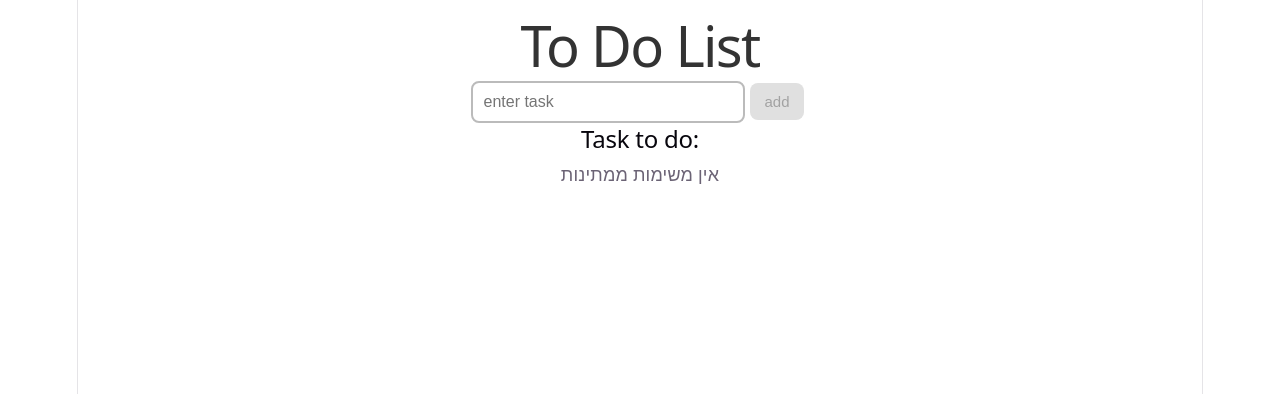
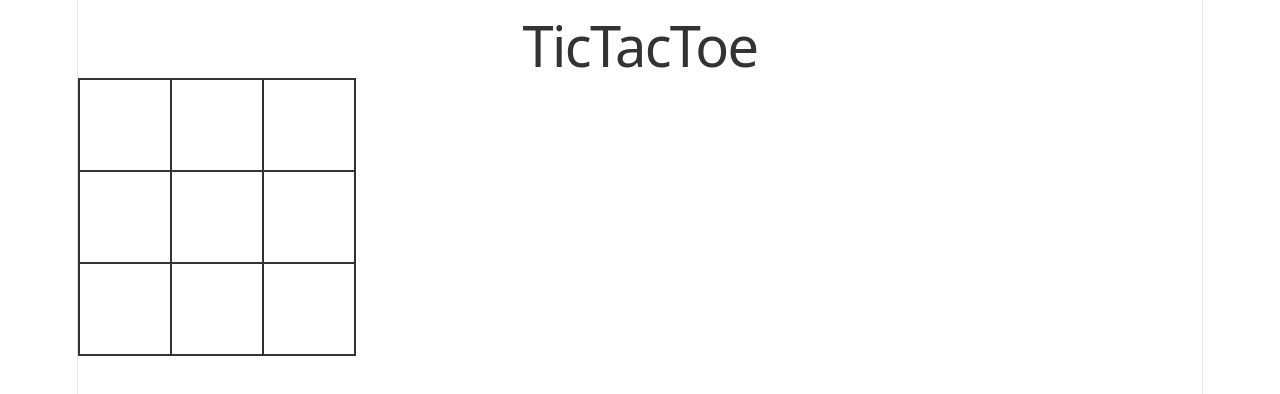
Before and after one commit to Aviyay318/code_class_year_b, a React (Vite) app in the folder edulab/: page / in a window 1280 px wide. Shown: the top 394 px of the page. Built offline with nearby package versions, Linux system fonts and the light colour scheme.

Commit message:
add css Tic Tac toe

```diff
--- a/edulab/src/App.jsx
+++ b/edulab/src/App.jsx
@@ -1,13 +1,14 @@
 import { useState } from 'react'
 import './App.css'
 import ToDoList from "./components/ToDoList.jsx";
+import TicTacToe from "./components/Tic-tac-toe.jsx";
 
 function App() {
 
 
   return (
     <>
-      <ToDoList />
+      <TicTacToe />
     </>
   )
 }
--- a/edulab/src/components/Tic-tac-toe.css
+++ b/edulab/src/components/Tic-tac-toe.css
@@ -18,5 +18,5 @@ td button {
 }
 
 td button:hover {
-    background-color: #f0f0f0;
+    background-color: blue;
 }
--- a/edulab/src/components/Tic-tac-toe.jsx
+++ b/edulab/src/components/Tic-tac-toe.jsx
@@ -0,0 +1,49 @@
+import {useState} from "react";
+import "./Tic-tac-toe.css"
+function TicTacToe() {
+
+const createBoard=()=>{
+const tempBoard=[];
+    for (let i = 0; i < 3; i++) {
+        const row =[]
+        for (let j = 0; j < 3; j++) {
+            row.push({value:j,color:"blue"})
+        }
+        tempBoard.push(row)
+    }
+    return tempBoard
+}
+
+
+const[board,setBoard] = useState(createBoard);
+const[player,setPlayer] = useState("X");
+
+
+
+
+    return(
+        <main>
+           <h1>TicTacToe</h1>
+            <table>
+                <tbody>
+                {
+                    board.map((row,index)=>{
+                        return(
+                            <tr key={index}>
+                                <td style={{color: row[0].color}}><button>{row[0].value}</button></td>
+                                <td style={{color: row[1].color}}><button>{row[1].value}</button></td>
+                                <td style={{color: row[2].color}}><button>{row[2].value}</button></td>
+
+                            </tr>
+                        )
+                    })
+                }
+                </tbody>
+            </table>
+        </main>
+    )
+
+
+}
+
+export default TicTacToe;
```
